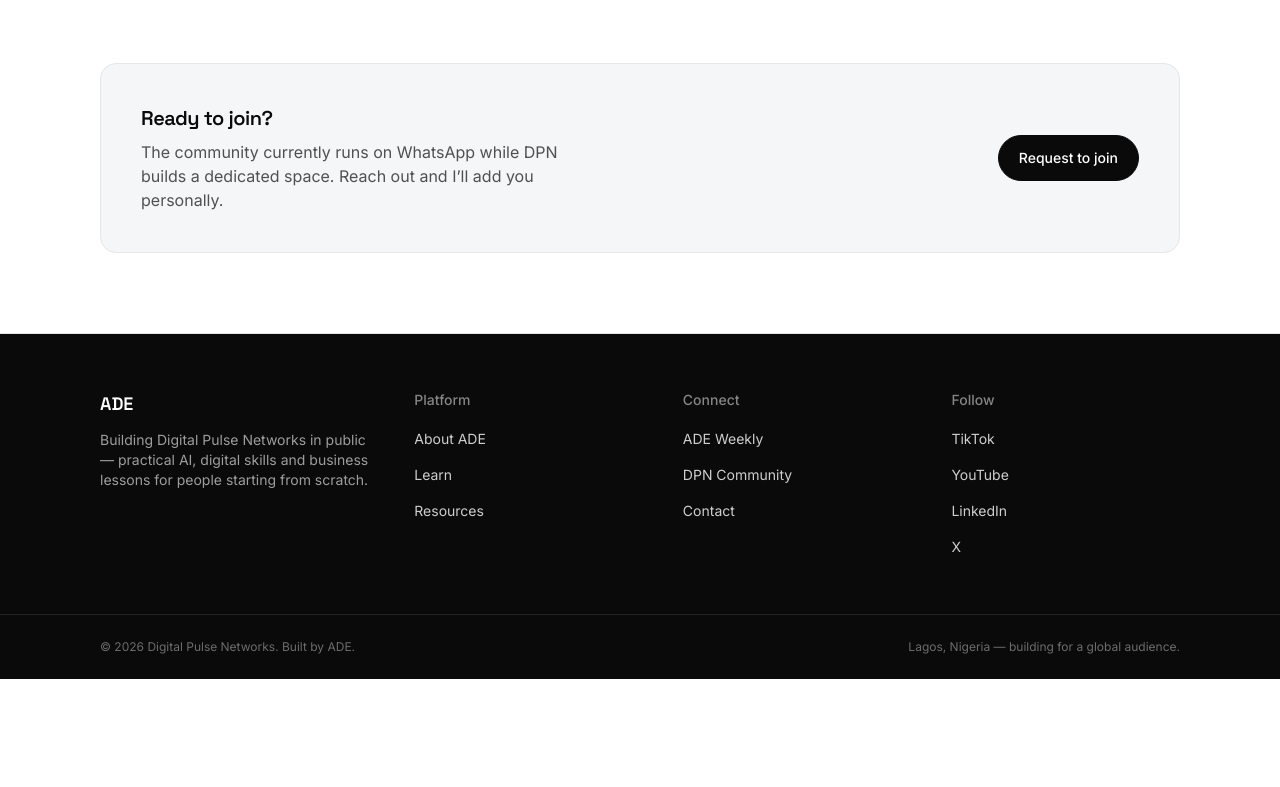
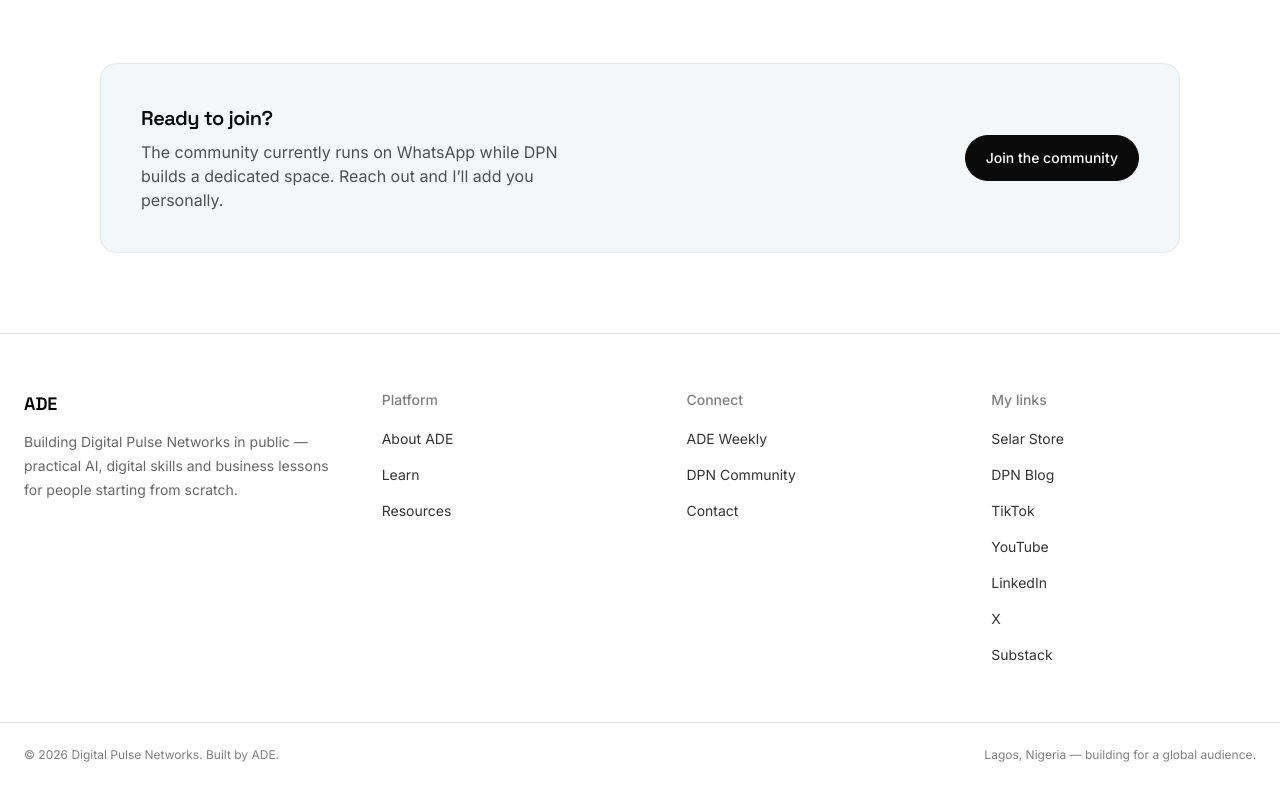
Before and after one commit to ifeanyiadebowale/ade-platform, a Next.js app: page /community in a window 1280 px wide. Shown: the part 526-1313 px from the top of the page. Before the commit the page ends 1205 px from the top, so only its background shows below. Built offline with nearby package versions, Linux system fonts and the light colour scheme.

Commit message:
Finish website links and community updates

```diff
--- a/app/community/page.tsx
+++ b/app/community/page.tsx
@@ -67,7 +67,7 @@
             dedicated space. Reach out and I&rsquo;ll add you personally.
           </p>
         </div>
-        <Button href="/contact">Request to join</Button>
+        <Button href="/auth">Join the community</Button>
       </div>
     </div>
   );
--- a/components/footer.tsx
+++ b/components/footer.tsx
@@ -1,4 +1,5 @@
 import Link from "next/link";
+import { siteLinks } from "@/lib/site-links";
 
 const columns = [
   {
@@ -19,20 +20,23 @@
   },
 ];
 
-const socials = [
-  { href: "https://tiktok.com/@ifeanyiadebowale", label: "TikTok" },
-  { href: "https://youtube.com/@ifeanyiadebowale", label: "YouTube" },
-  { href: "https://linkedin.com/in/ifeanyiadebowale", label: "LinkedIn" },
-  { href: "https://x.com/ifeanyadebowale", label: "X" },
+const externalLinks = [
+  { href: siteLinks.selar, label: "Selar Store" },
+  { href: siteLinks.blog, label: "DPN Blog" },
+  { href: siteLinks.tiktok, label: "TikTok" },
+  { href: siteLinks.youtube, label: "YouTube" },
+  { href: siteLinks.linkedin, label: "LinkedIn" },
+  { href: siteLinks.x, label: "X" },
+  { href: siteLinks.substack, label: "Substack" },
 ];
 
 export function Footer() {
   return (
-    <footer className="border-t border-line bg-ink text-paper">
-      <div className="container grid gap-10 py-14 md:grid-cols-[1.2fr_1fr_1fr_1fr]">
+    <footer className="border-t border-black/10 bg-white text-black">
+      <div className="mx-auto grid max-w-7xl gap-10 px-6 py-14 md:grid-cols-[1.2fr_1fr_1fr_1fr]">
         <div>
           <p className="font-display text-lg font-semibold">ADE</p>
-          <p className="mt-3 max-w-xs text-sm text-paper/60">
+          <p className="mt-3 max-w-xs text-sm leading-6 text-black/60">
             Building Digital Pulse Networks in public — practical AI, digital
             skills and business lessons for people starting from scratch.
           </p>
@@ -40,13 +44,13 @@
 
         {columns.map((col) => (
           <div key={col.title}>
-            <p className="text-sm font-medium text-paper/50">{col.title}</p>
+            <p className="text-sm font-medium text-black/50">{col.title}</p>
             <ul className="mt-4 space-y-3">
               {col.links.map((link) => (
                 <li key={link.href}>
                   <Link
                     href={link.href}
-                    className="text-sm text-paper/80 hover:text-paper"
+                    className="text-sm text-black/80 hover:text-black"
                   >
                     {link.label}
                   </Link>
@@ -57,17 +61,17 @@
         ))}
 
         <div>
-          <p className="text-sm font-medium text-paper/50">Follow</p>
+          <p className="text-sm font-medium text-black/50">My links</p>
           <ul className="mt-4 space-y-3">
-            {socials.map((s) => (
-              <li key={s.label}>
+            {externalLinks.map((link) => (
+              <li key={link.href}>
                 <a
-                  href={s.href}
+                  href={link.href}
                   target="_blank"
                   rel="noreferrer"
-                  className="text-sm text-paper/80 hover:text-paper"
+                  className="text-sm text-black/80 hover:text-black"
                 >
-                  {s.label}
+                  {link.label}
                 </a>
               </li>
             ))}
@@ -75,9 +79,11 @@
         </div>
       </div>
 
-      <div className="border-t border-paper/10">
-        <div className="container flex flex-col gap-2 py-6 text-xs text-paper/40 sm:flex-row sm:items-center sm:justify-between">
-          <p>© {new Date().getFullYear()} Digital Pulse Networks. Built by ADE.</p>
+      <div className="border-t border-black/10">
+        <div className="mx-auto flex max-w-7xl flex-col gap-2 px-6 py-6 text-xs text-black/50 sm:flex-row sm:items-center sm:justify-between">
+          <p>
+            © {new Date().getFullYear()} Digital Pulse Networks. Built by ADE.
+          </p>
           <p>Lagos, Nigeria — building for a global audience.</p>
         </div>
       </div>
--- /dev/null
+++ b/lib/site-links.ts
@@ -0,0 +1,9 @@
+export const siteLinks = {
+  selar: "https://selar.com/m/digitalpulsenetwoks",
+  blog: "http://digitalpulsenetworksblog.blogspot.com",
+  tiktok: "https://www.tiktok.com/@ifeanyiadebowale",
+  youtube: "https://www.youtube.com/@IfeanyiAdebowale",
+  linkedin: "https://www.linkedin.com/in/ifeanyiadebowale",
+  x: "https://x.com/ifeanyadebowale",
+  substack: "https://substack.com/@ifeanyiadebowale",
+} as const
--- a/package.json
+++ b/package.json
@@ -9,6 +9,7 @@
     "lint": "next lint"
   },
   "dependencies": {
+    "@supabase/supabase-js": "^2.116.0",
     "clsx": "^2.1.1",
     "lucide-react": "^0.454.0",
     "next": "14.2.15",
```
Also changed, not shown: lib/supabase.ts (added, +9 -0 lines), 2 other files (tests, documents, lock files or other folders).
